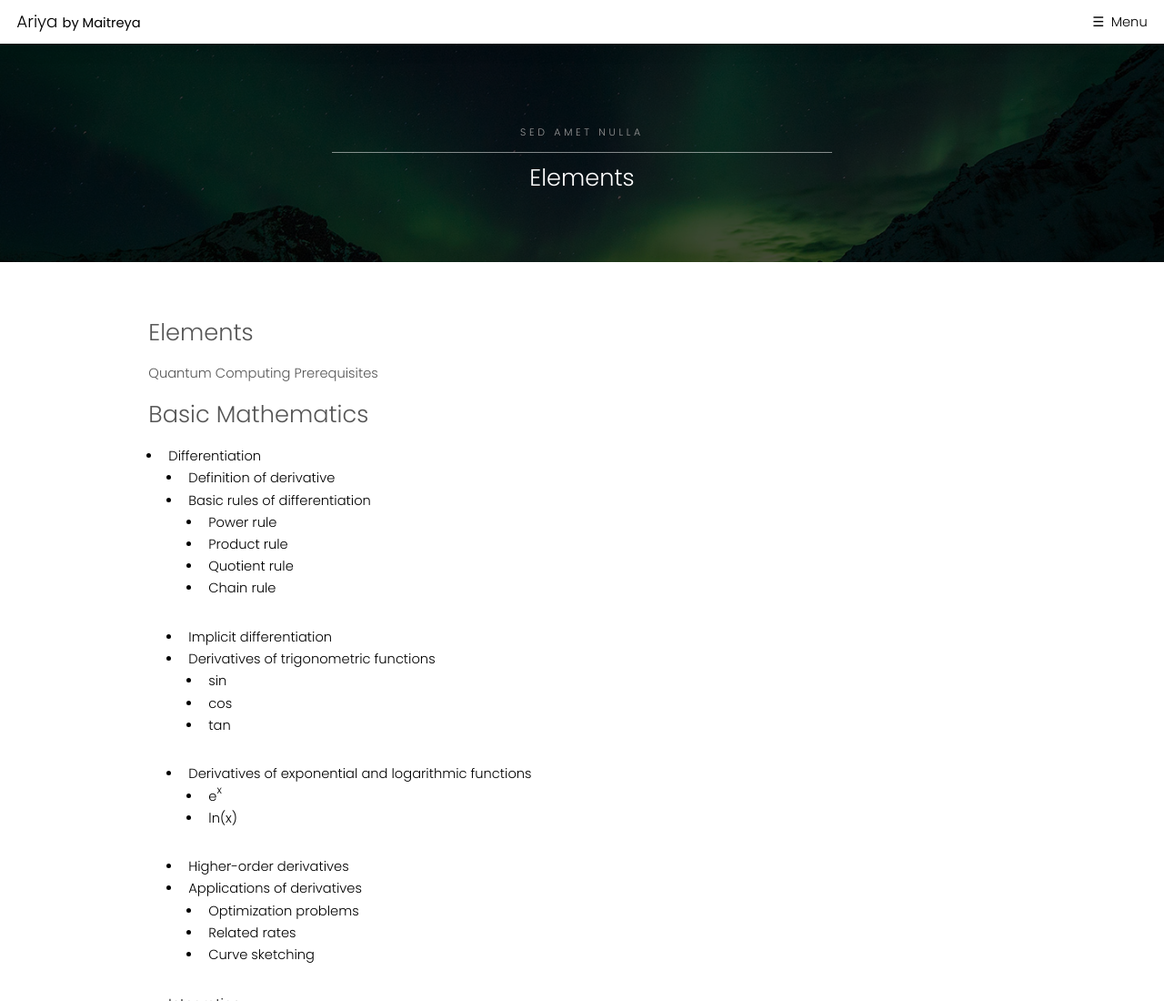
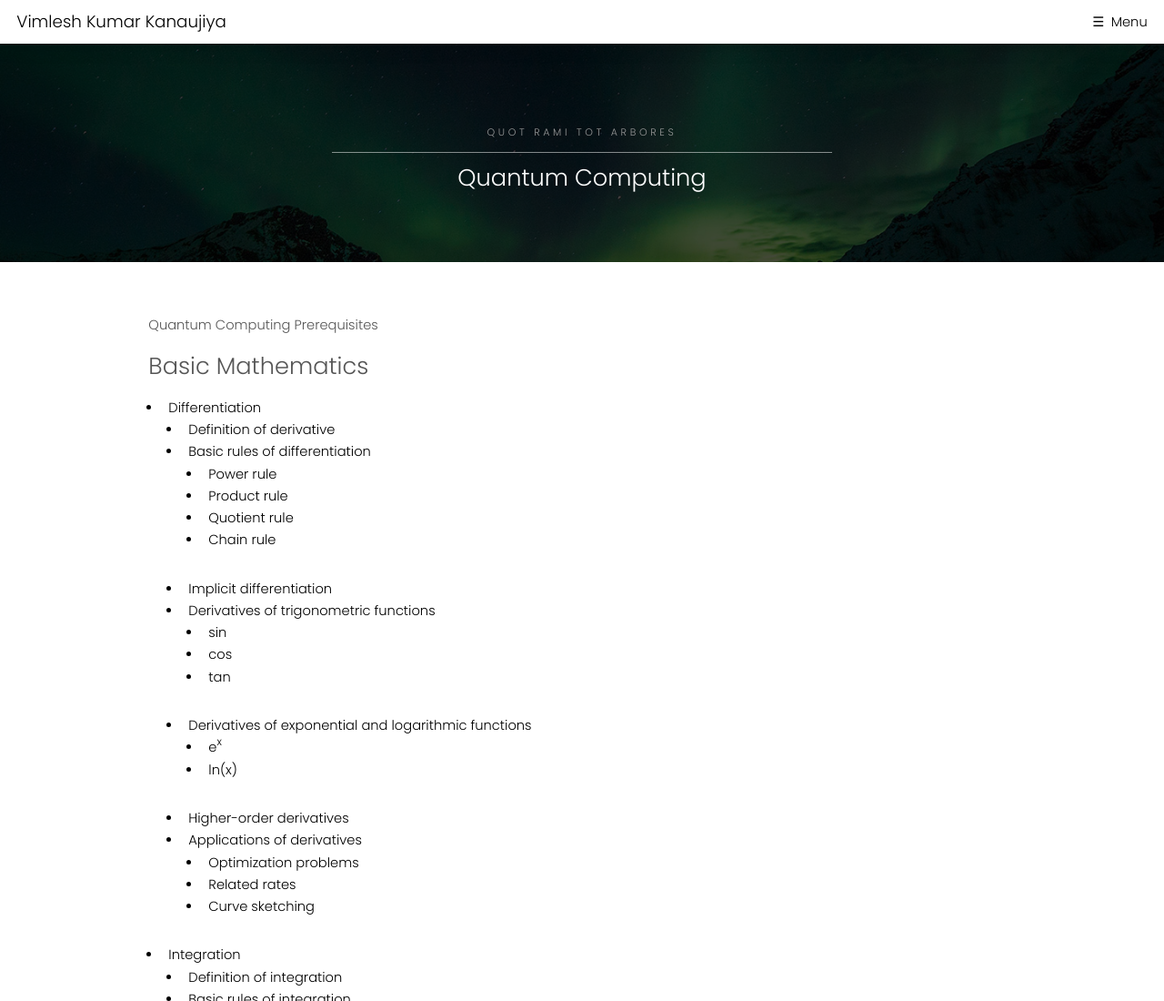
Before and after one commit to vimleshkumarkanaujiya/qubit, a plain HTML site: page index.html in a window 1280 px wide. Shown: the top 1100 px of the page at 91% size. Drawn offline with Linux system fonts and the light colour scheme.

Commit message:
Updated HTML

```diff
--- a/index.html
+++ b/index.html
@@ -6,7 +6,7 @@
 -->
 <html>
 	<head>
-		<title>Vimlesh Kanaujiya</title>
+		<title>Vimlesh Kumar Kanaujiya</title>
 		<meta charset="utf-8" />
 		<meta name="viewport" content="width=device-width, initial-scale=1" />
 		<link rel="stylesheet" href="assets/css/main.css" />
@@ -15,7 +15,7 @@
 
 		<!-- Header -->
 			<header id="header">
-				<div class="logo"><a href="index.html">Ariya <span>by Maitreya</span></a></div>
+				<div class="logo"><a href="index.html">Vimlesh Kumar Kanaujiya</span></a></div>
 				<a href="#menu">Menu</a>
 			</header>
 
@@ -23,8 +23,7 @@
 			<nav id="menu">
 				<ul class="links">
 					<li><a href="index.html">Home</a></li>
-					<li><a href="generic.html">Generic</a></li>
-					<li><a href="elements.html">Elements</a></li>
+					<li><a href="#">More</a></li>
 				</ul>
 			</nav>
 
@@ -32,8 +31,8 @@
 			<section id="One" class="wrapper style3">
 				<div class="inner">
 					<header class="align-center">
-						<p>Sed amet nulla</p>
-						<h2>Elements</h2>
+						<p>Quot Rami Tot Arbores</p>
+						<h2>Quantum Computing</h2>
 					</header>
 				</div>
 			</section>
@@ -41,8 +40,7 @@
 		<!-- Main -->
         <div id="main" class="container">
 
-            <!-- Elements -->
-                <h2 id="elements">Elements</h2>
+            <!-- QC Prerequisites -->
                 <div class="row 200%">
                     <div class="6u 12u$(medium)">
                         <h1>Quantum Computing Prerequisites</h1>
```
